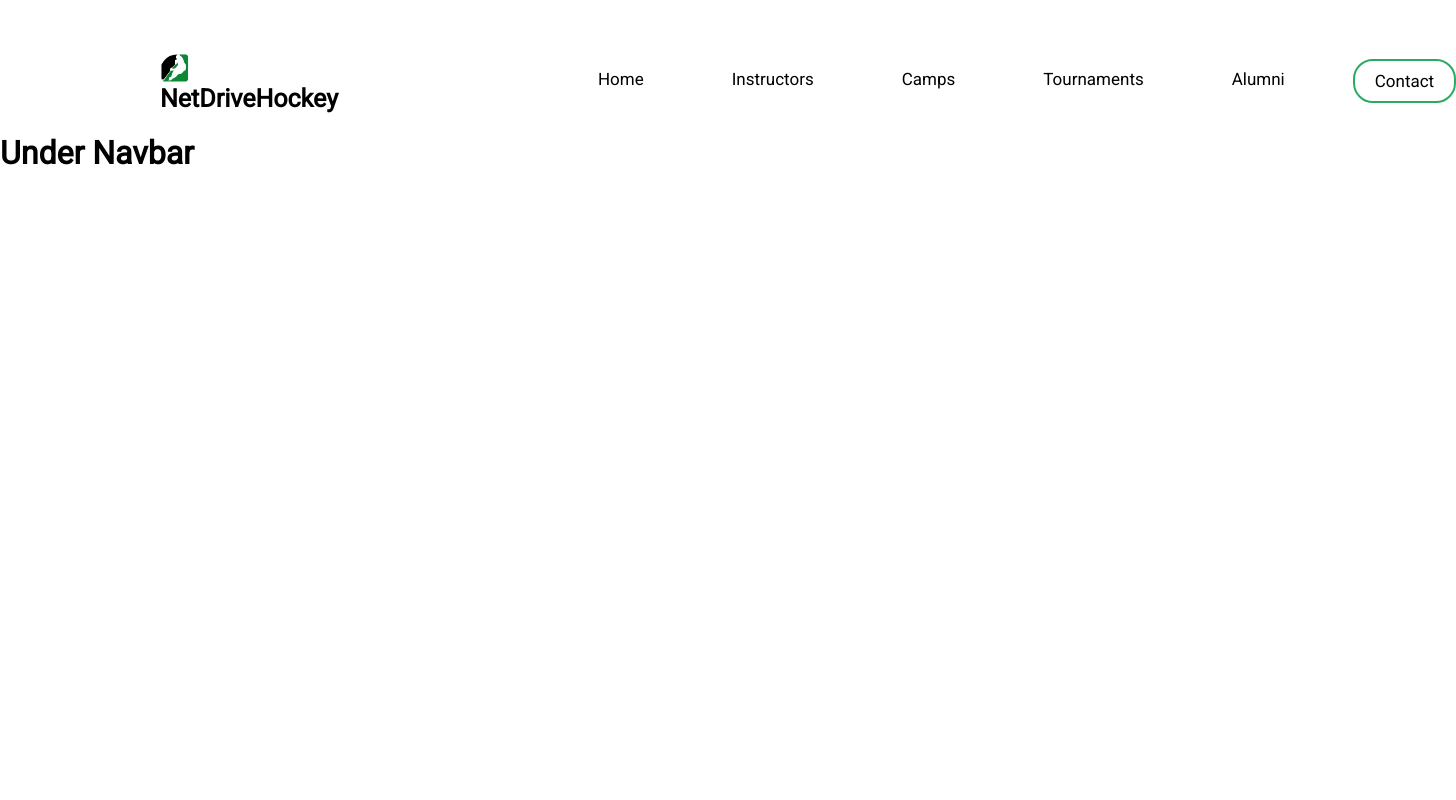
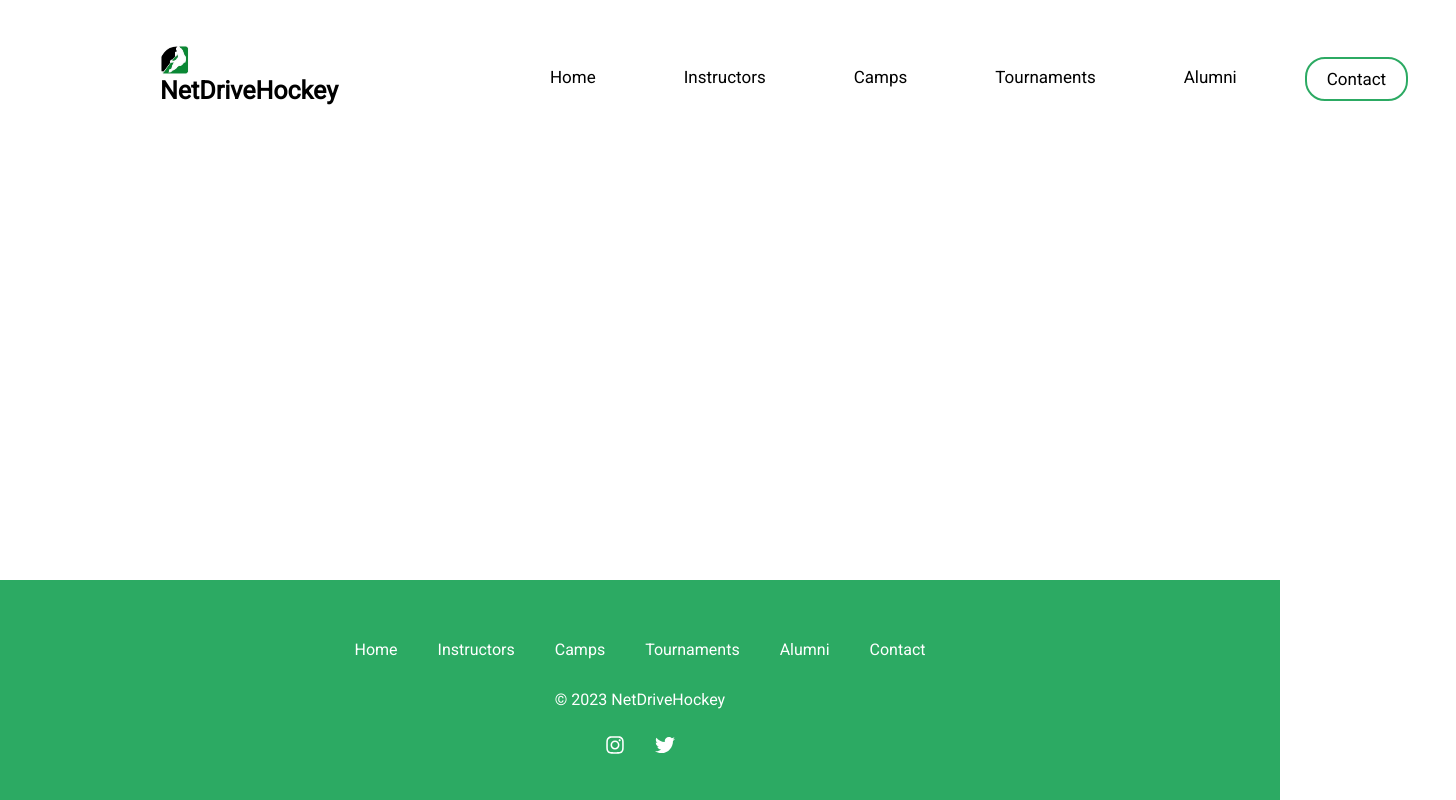
Before and after one commit to NetDriveHockey/main-site, a React (Create React App) app in the folder website/: page / in a window 1280 px wide. Shown: the whole page, 1456 px wide, since content can reach past the window. Built offline with nearby package versions, Linux system fonts and the light colour scheme.

Commit message:
Footer Done

```diff
--- a/website/package.json
+++ b/website/package.json
@@ -8,6 +8,7 @@
     "@testing-library/user-event": "^13.5.0",
     "react": "^18.2.0",
     "react-dom": "^18.2.0",
+    "react-icons": "^4.9.0",
     "react-router-dom": "^6.11.2",
     "react-scripts": "5.0.1",
     "web-vitals": "^2.1.4"
--- /dev/null
+++ b/website/src/Footer/Footer.css
@@ -0,0 +1,36 @@
+.footer {
+    background-color: #2caa63;
+    color: white;
+    width: 100%;
+    position: fixed;
+    bottom: 0;
+    display: flex;
+    justify-content: center;
+    align-items: center;
+    padding: 45px 0;
+}
+
+.footer-content {
+    text-align: center;
+    width: 100%;
+    display: flex;
+    flex-direction: column;
+    align-items: center;
+    justify-content: center;
+}
+
+.footer-links {
+    display: flex;
+    gap: 10px; /* adjust as needed */
+}
+
+.footer-link-item {
+    padding: 15px; /* adjust as needed */
+}
+
+.faInstagram, .faTwitter {
+    margin: 0px 10px; /* adjust as needed */
+    width: 20px;
+    height: 20px;
+    padding-top: 10px;
+}
--- /dev/null
+++ b/website/src/Footer/Footer.js
@@ -0,0 +1,29 @@
+import {React} from 'react';
+import './Footer.css';
+
+import { FaInstagram } from "react-icons/fa";
+import { FaTwitter } from "react-icons/fa";
+
+export default function Footer() {
+    return (
+        <div className="footer">
+            <div className="footer-content">
+                <div className="footer-links" >
+                    <div className="footer-link-item">Home</div>
+                    <div className="footer-link-item">Instructors</div>
+                    <div className="footer-link-item">Camps</div>
+                    <div className="footer-link-item">Tournaments</div>
+                    <div className="footer-link-item">Alumni</div>
+                    <div className="footer-link-item">Contact</div>
+                </div>
+
+                <p>© 2023 NetDriveHockey</p>
+                <div className="footer-links">
+                    <FaInstagram className='faInstagram'/>
+                    <FaTwitter className='faTwitter'/>
+                </div>
+
+            </div>
+        </div>
+    );
+}
--- a/website/src/Home/Home.js
+++ b/website/src/Home/Home.js
@@ -1,13 +1,16 @@
 import {React} from 'react';
 import './Home.css';
 
+import Footer from '../Footer/Footer';
 import Navbar from '../Navbar/Navbar';
 
 export default function Home() {
     return (
         <div>
         <Navbar />
-        <h1>Under Navbar</h1>
+        <div className="home">
+        </div>
+        <Footer />
         </div>
     );
 }
--- a/website/src/Navbar/Navbar.css
+++ b/website/src/Navbar/Navbar.css
@@ -1,7 +1,7 @@
 .navbar {
     background-color: white;
     display: flex;
-    padding-top: 3rem;
+    padding-top: 2.5rem;
     margin-left: 10rem;
     align-items: center;
 }
@@ -10,7 +10,6 @@
     /* Additional styles for title if needed */
     font-size: 25px;
     font-weight: 900;
-
 }
 
 .navbar-title-logo{
@@ -23,14 +22,16 @@
 .navbar-fields {
     display: flex;
     gap: 3rem;
-    margin-left: 15rem;
     font-size: 17px;
+    margin-top: 0.75rem;
+    margin-left: 12rem;
 }
 
 .navbar-item {
     padding: 10px 20px; /* adjust as needed for your layout */
     border-radius: 20px; /* creates the pill shape */
     transition: background-color 0.2s ease; /* animates the hover effect */
+
 }
 
 .navbar-item-contact {
```
Also changed, not shown: website/src/Home/springKickoffLogo.jpeg (added), 1 other file (tests, documents, lock files or other folders).
